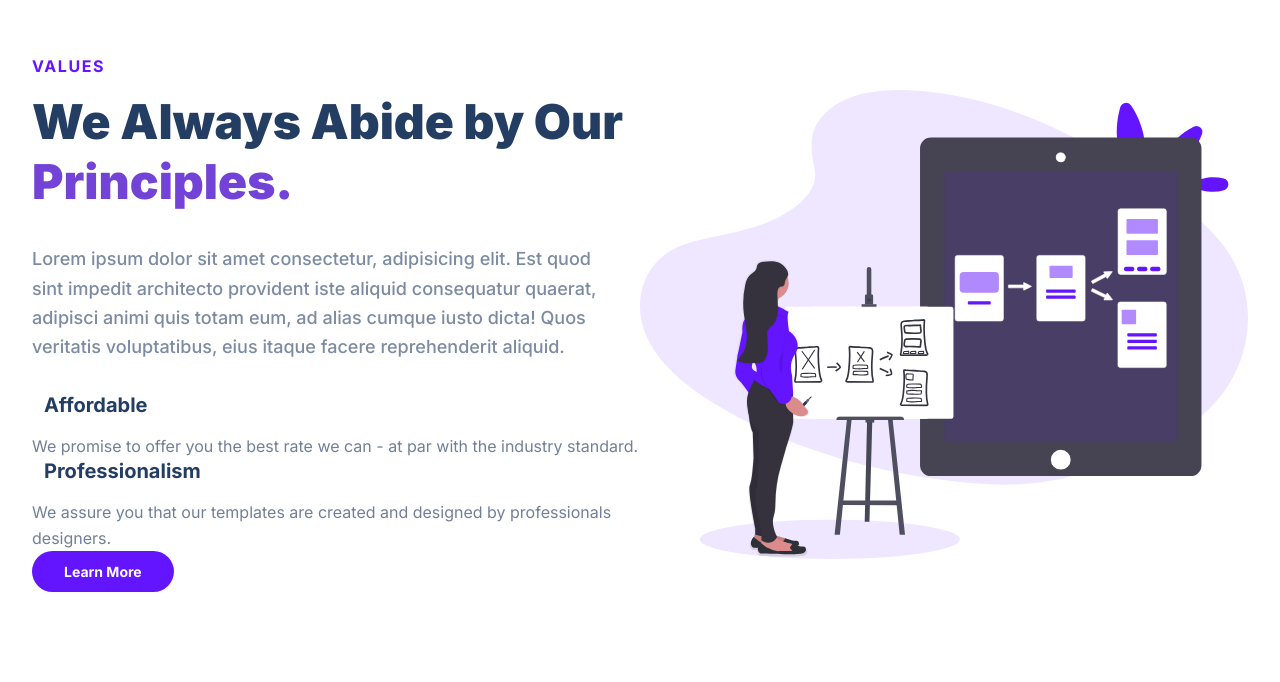
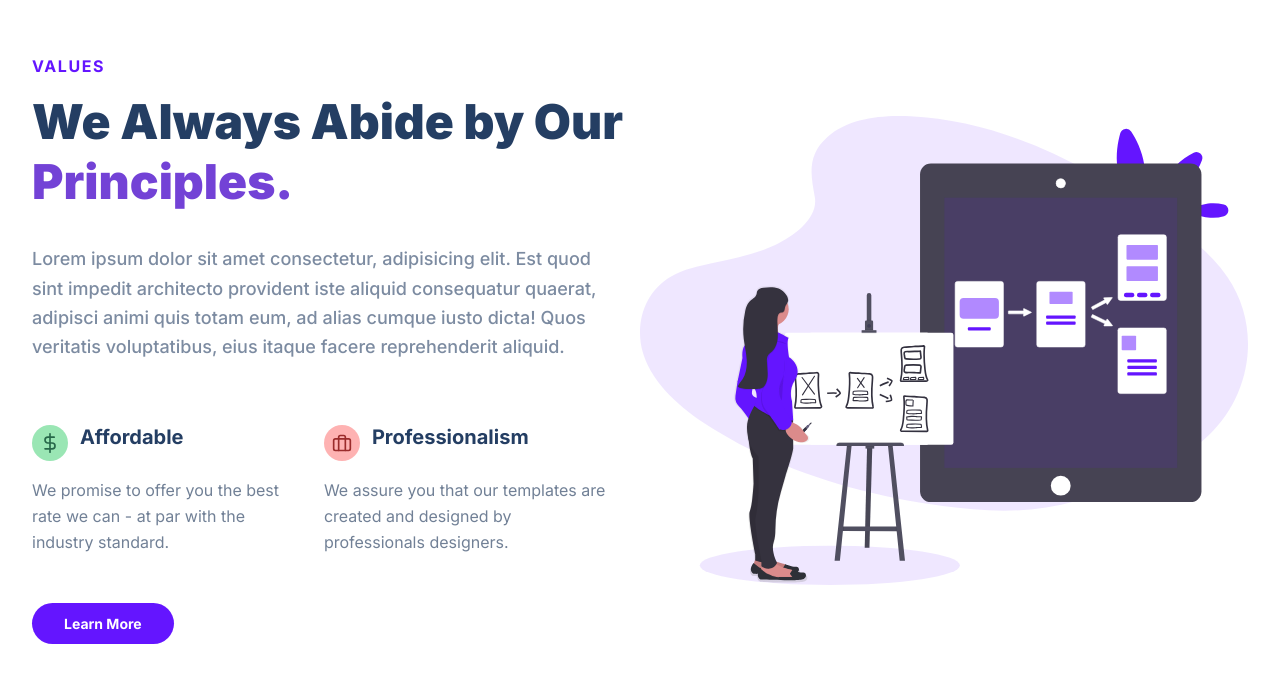
Before and after one commit to elizabeth-1212/Treact-Final, a plain HTML site: page index.html in a window 1280 px wide. Shown: the part 3206-3888 px from the top of the page. Drawn offline with Linux system fonts and the light colour scheme; a script that the page names is missing.

Commit message:
changes3

```diff
--- a/index.html
+++ b/index.html
@@ -338,14 +338,24 @@
             <div class="values__list">
               <div class="value">
                 <div class="value__title">
-                  <figure class="value__img--wrapper"></figure>
+                  <figure class="value__img--wrapper">
+                    <svg xmlns="http://www.w3.org/2000/svg" width="24" height="24" viewBox="0 0 24 24" fill="none" stroke="rgba(39, 103, 73, 1)" stroke-width="2" stroke-linecap="round" stroke-linejoin="round" class="value__img">
+                                            <line x1="12" y1="1" x2="12" y2="23"></line>
+                                            <path d="M17 5H9.5a3.5 3.5 0 0 0 0 7h5a3.5 3.5 0 0 1 0 7H6"></path>
+                                        </svg>
+                  </figure>
                   <div class="value__name">Affordable</div>
                 </div>
                 <div class="value__para">We promise to offer you the best rate we can - at par with the industry standard.</div>
               </div>
               <div class="value">
                 <div class="value__title">
-                  <figure class="value__img--wrapper"></figure>
+                  <figure class="value__img--wrapper">
+                    <svg xmlns="http://www.w3.org/2000/svg" width="24" height="24" viewBox="0 0 24 24" fill="none" stroke="rgba(155, 44, 44, 1)" stroke-width="2" stroke-linecap="round" stroke-linejoin="round" class="value__img">
+                                            <rect x="2" y="7" width="20" height="14" rx="2" ry="2"></rect>
+                                            <path d="M16 21V5a2 2 0 0 0-2-2h-4a2 2 0 0 0-2 2v16"></path>
+                                        </svg>
+                  </figure>
                   <div class="value__name">Professionalism</div>
                 </div>
                 <div class="value__para">We assure you that our templates are created and designed by professionals designers.</div>
--- a/styles.css
+++ b/styles.css
@@ -550,7 +550,44 @@ img {
     color: #718096;
 }
 
+.values__list {
+    display: flex;
+}
+
+.value {
+    margin-top: 32px;
+    margin-right: 32px;
+}
+
+.value__title {
+    display: flex;
+
+}
+
+.value__img {
+    width: 20px;
+    height: 20px;
+}
+
+.value__img--wrapper {
+    border-radius: 50%;
+    width: 36px;
+    height: 36px;
+    display: flex;
+    justify-content: center;
+    align-items: center;
+}
+
+.value:nth-child(1) .value__img--wrapper {
+    background-color: #9ae6b4;
+}
+
+.value:nth-child(2) .value__img--wrapper {
+    background-color: #feb2b2;
+}
+
 .values__btn {
+    margin-top: 48px;
     background-color: #6415ff;
     padding: 12px 32px;
     border: none;
```
